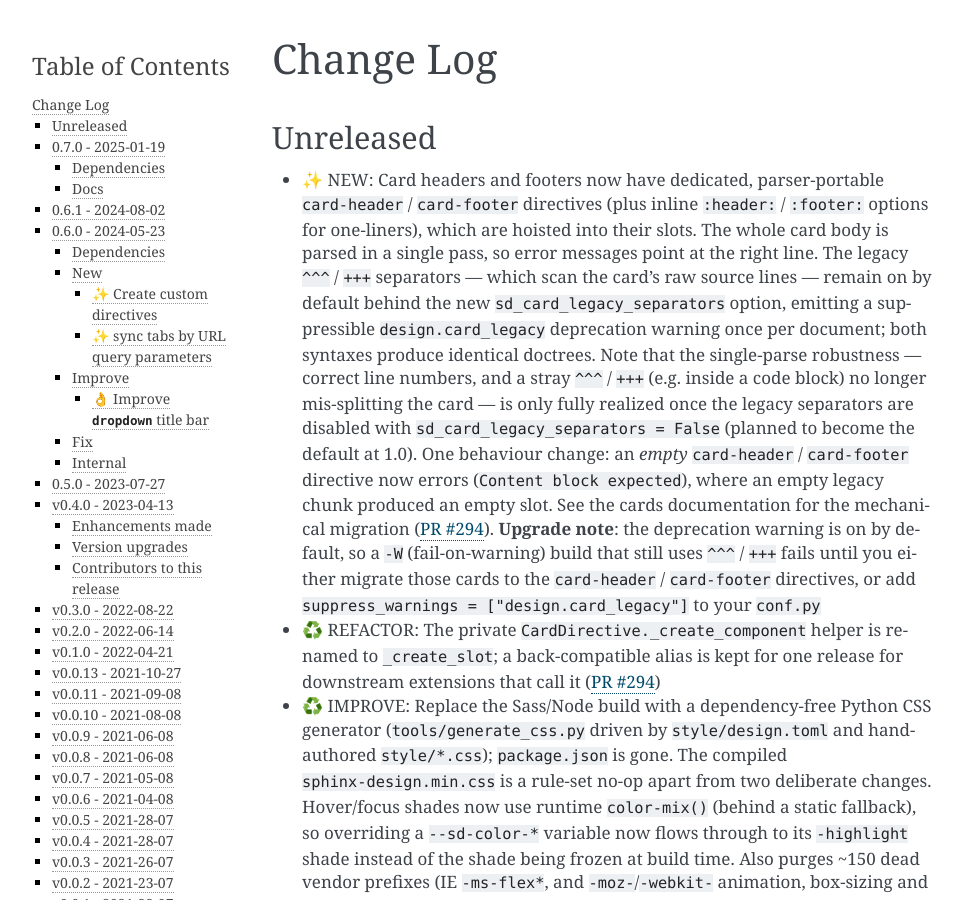
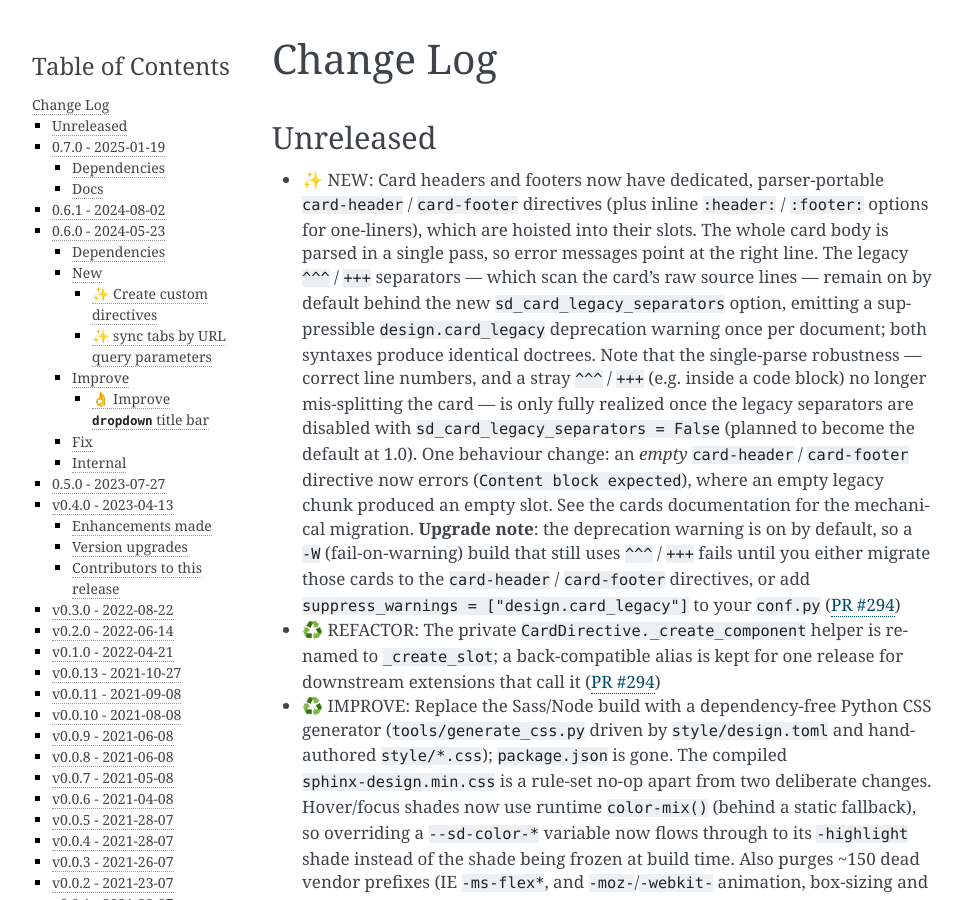
Before and after one commit to executablebooks/sphinx-design, a Sphinx documentation site: the page built from docs/changelog.md, in a window 1280 px wide and 900 px high. Shown: the whole window, without its empty margins (148-1111 px from the left). Built offline with Sphinx 7.4.7, drawn with Linux system fonts in a browser that asks for light colours; nearby versions of some CDN libraries.

```diff
--- a/CHANGELOG.md
+++ b/CHANGELOG.md
@@ -16,11 +16,11 @@
   (planned to become the default at 1.0). One behaviour change: an *empty*
   `card-header` / `card-footer` directive now errors (`Content block expected`),
   where an empty legacy chunk produced an empty slot. See the cards
-  documentation for the mechanical migration ({pr}`294`).
+  documentation for the mechanical migration.
   **Upgrade note**: the deprecation warning is on by default, so a `-W`
   (fail-on-warning) build that still uses `^^^` / `+++` fails until you either
   migrate those cards to the `card-header` / `card-footer` directives, or add
-  `suppress_warnings = ["design.card_legacy"]` to your `conf.py`
+  `suppress_warnings = ["design.card_legacy"]` to your `conf.py` ({pr}`294`)
 - ♻️ REFACTOR: The private `CardDirective._create_component` helper is renamed
   to `_create_slot`; a back-compatible alias is kept for one release for
   downstream extensions that call it ({pr}`294`)
```
Also changed, not shown: docs/cards.md (+2 -2 lines), 2 other files.
